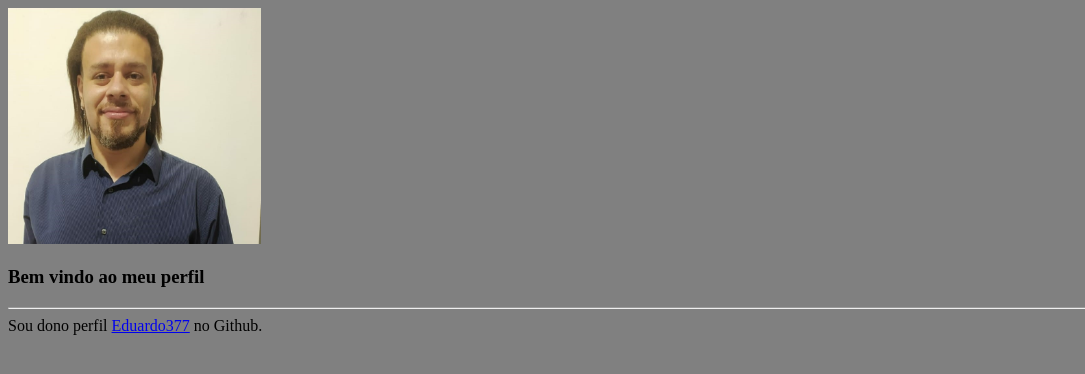
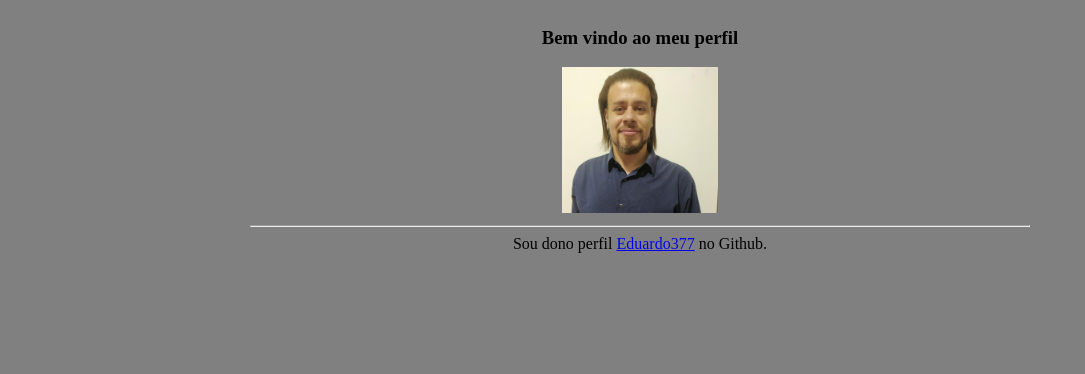
Before and after one commit to professorisidro/site_profiles, a plain HTML site: page profile_eduardo377.html in a window 1280 px wide. Shown: the whole page, without its empty margins (0-1085 px from the left). Drawn offline with Linux system fonts and the light colour scheme.

Commit message:
estou enviando arquivos do meu profile para add ao repositorio novas alteracoes no html

```diff
--- a/profile_eduardo.css
+++ b/profile_eduardo.css
@@ -1,5 +1,8 @@
 body {
     background-color: grey;
+    display: flex;
+    text-align: center;
+    justify-content: center;
 }
 
 img {
--- a/profile_eduardo377.html
+++ b/profile_eduardo377.html
@@ -8,9 +8,11 @@
     <link rel="stylesheet" href="./profile_eduardo.css">
 </head>
 <body>
-    <img src="./profile_avatar.jpeg" alt="avatar de perfil">
-    <h3>Bem vindo ao meu perfil</h3>
-    <hr/>
-    Sou dono perfil <a href="github.com/Eduardo377">Eduardo377</a> no Github.
+    <div>
+        <h3>Bem vindo ao meu perfil</h3>
+        <img src="./profile_avatar.jpeg" alt="avatar de perfil">
+        <hr/>
+        Sou dono perfil <a href="github.com/Eduardo377">Eduardo377</a> no Github.
+    </div>
 </body>
 </html>
```
